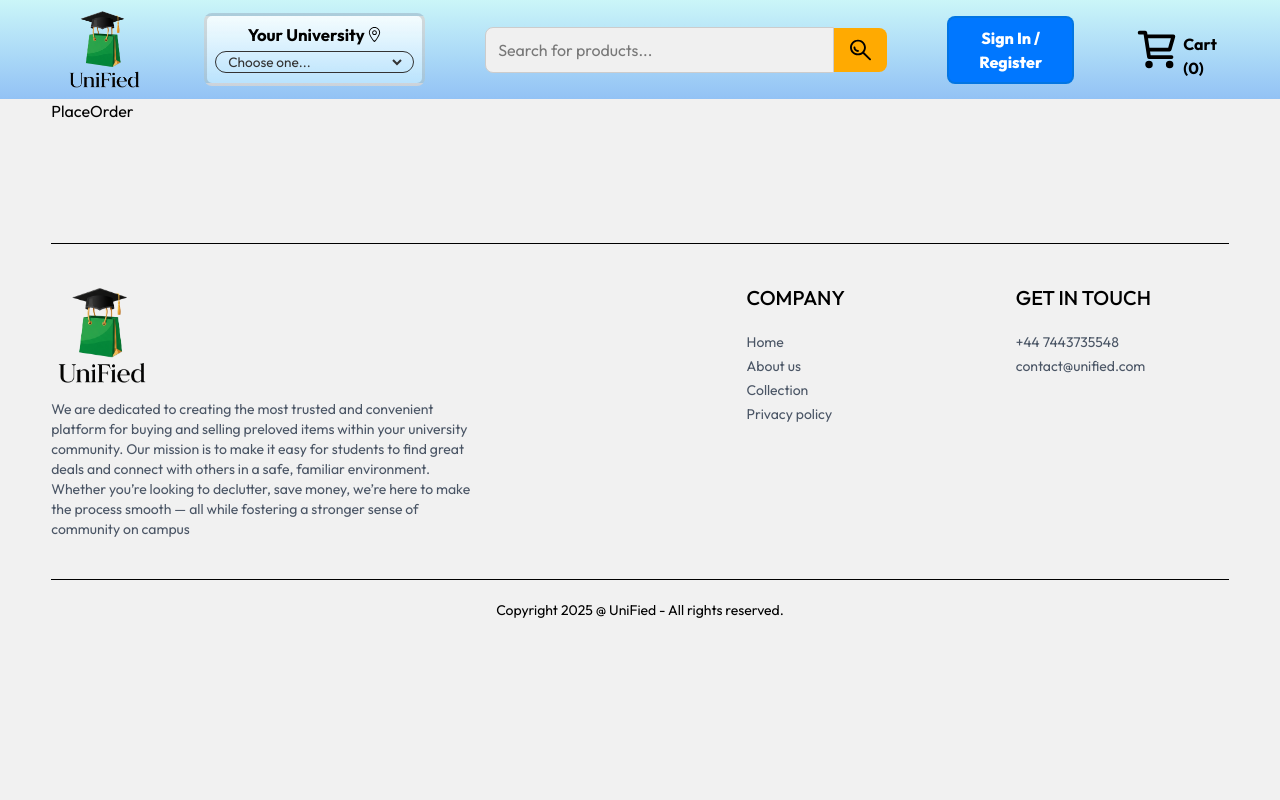
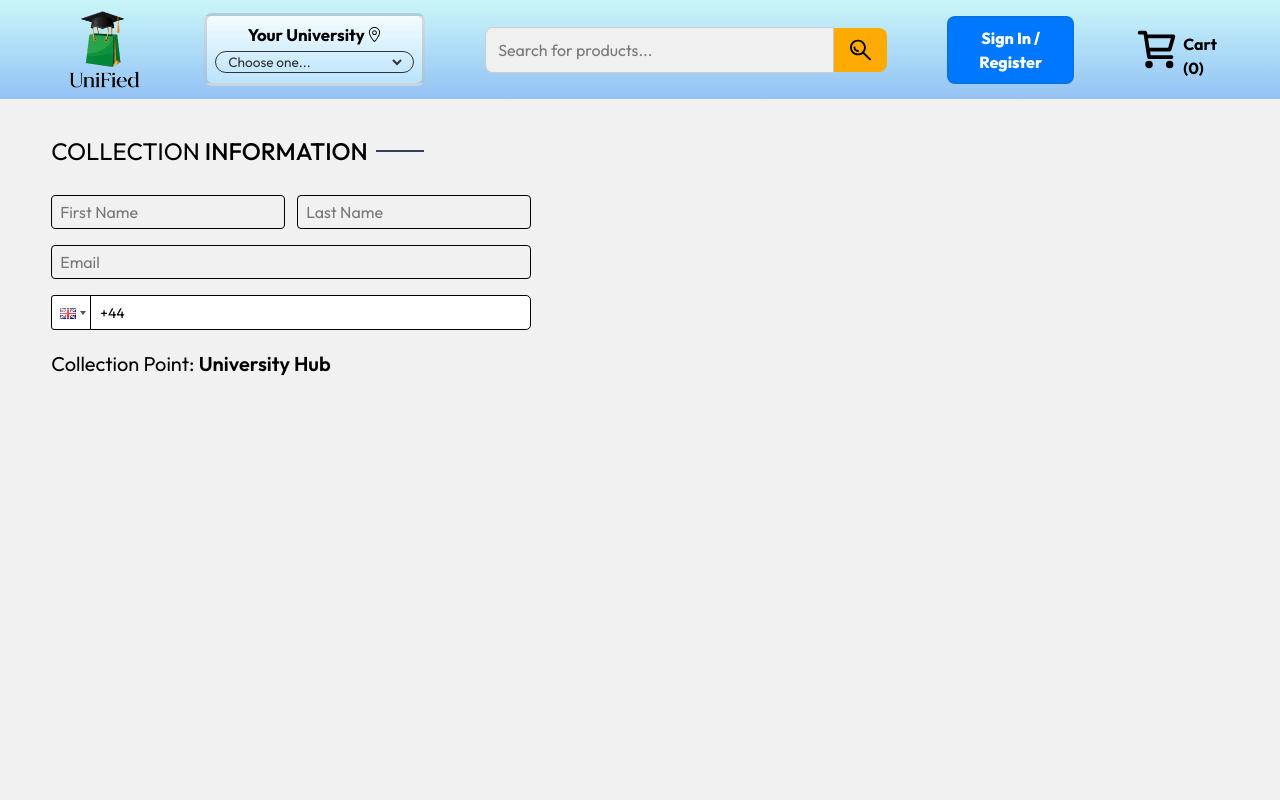
Before and after one commit to ajamidar/UniFied, a React (Vite) app in the folder frontend/: page /place-order in a window 1280 px wide. Shown: the top 800 px of the page. Built offline with nearby package versions, Linux system fonts and the light colour scheme.

Commit message:
Place-Order page in process

```diff
--- a/frontend/src/context/ShopContext.jsx
+++ b/frontend/src/context/ShopContext.jsx
@@ -2,6 +2,7 @@ import { useState } from "react";
 import { ShopContext } from "./ShopContextContext";
 import { products } from "../assets/frontend_assets/assets";
 import { toast } from "react-toastify";
+import { useNavigate } from "react-router-dom";
 
 
 const ShopContextProvider = ({ children }) => {
@@ -11,6 +12,7 @@ const ShopContextProvider = ({ children }) => {
     const [showSearch, setShowSearch] = useState(true);
     const [searchHit, setSearchHit] = useState(false);
     const [cartItems, setCartItems] = useState({});
+    const navigate = useNavigate();
 
     //Add to cart functionality
     const addToCart = async (itemId, size) => {
@@ -92,7 +94,8 @@ const ShopContextProvider = ({ children }) => {
         searchHit, setSearchHit,
         cartItems, setCartItems,
         addToCart, getCartCount,
-        updateQuantity, getCartAmount
+        updateQuantity, getCartAmount,
+        navigate
     }
 
     return (
--- a/frontend/src/index.css
+++ b/frontend/src/index.css
@@ -255,6 +255,8 @@ a.active hr{
   transition: 0.3s ease;
 }
 
+
+
 @media (max-width: 768px) {
   .gallery-item {
     padding: 6%;
@@ -268,3 +270,23 @@ a.active hr{
 ::-webkit-scrollbar{
   display: none;
 }
+
+.react-tel-input {
+  width: 100% !important;
+}
+
+.react-tel-input .form-control {
+  width: 100% !important;
+}
+
+.phone-input-container {
+  width: 100%;
+}
+
+.phone-input-container .form-control {
+  width: 100% !important;
+}
+
+.phone-input-dropdown {
+  background-color: white !important;
+}
--- a/frontend/src/pages/Cart.jsx
+++ b/frontend/src/pages/Cart.jsx
@@ -9,7 +9,7 @@ const Cart = () => {
 
   const { selectedUni } = useParams();
 
-  const { products, currency, cartItems, updateQuantity } = useContext(ShopContext);
+  const { products, currency, cartItems, updateQuantity, navigate } = useContext(ShopContext);
 
   const [cartData, setCartData] = useState([]);
 
@@ -83,6 +83,10 @@ const Cart = () => {
       <div className='flex justify-end my-20'>
         <div className='w-full sm:w-[450px]'>
           <CartTotal />
+          <hr className='mt-2' />
+          <div className='w-full sm:w-[450px] my-6'>
+            <button onClick={() => navigate('/place-order')} className='bg-[#0077ff] w-full rounded-2xl text-white sm:text-sm max-sm:text-sm px-1.5 py-1.5 font-bold hover:bg-blue-700 cursor-pointer'>PROCEED TO CHECKOUT</button>
+          </div>
         </div>
       </div>
 
--- a/frontend/src/pages/PlaceOrder.jsx
+++ b/frontend/src/pages/PlaceOrder.jsx
@@ -1,8 +1,48 @@
-import React from 'react'
+import React, { useState } from 'react'
+import Title from '../components/Title'
+import PhoneInput from 'react-phone-input-2'
+import 'react-phone-input-2/lib/style.css'
 
 const PlaceOrder = () => {
+  const [phone, setPhone] = useState('')
+  const collectionPoint = 'University Hub';
+
   return (
-    <div>PlaceOrder</div>
+    <div className='flex flex-col sm:flex-row justify-between gap-4 pt-5 sm:pt-5 min-h-[80vh]'>
+
+      {/**--------------Left Side--------------**/}
+      <div className='flex flex-col gap-4 w-full sm:max-w-[480px]'>
+
+        <div className='text-xl sm:text-2xl mt-4'>
+          <Title text1={'COLLECTION'} text2={'INFORMATION'} />
+        </div>
+
+        <div className='flex gap-3'>
+          <input type='text' placeholder='First Name' className='border rounded-sm w-full px-2 py-1' />
+          <input type='text' placeholder='Last Name' className='border rounded-sm w-full px-2 py-1' />
+        </div>
+
+        <input type='email' placeholder='Email' className='border rounded-sm w-full px-2 py-1' />
+
+        {/* Phone number with country code selector */}
+        <div className='w-full'>
+          <PhoneInput
+            country={'gb'}
+            value={phone}
+            onChange={setPhone}
+            inputClass='border !border-black'
+            containerClass='phone-input-container'
+            buttonClass='phone-input-dropdown !border-black'
+            enableSearch={true}
+            placeholder="Phone Number"
+          />
+        </div>
+
+        <p className='text-xl w-full py-1'>Collection Point:&nbsp;
+          <span className='font-semibold'>{collectionPoint}</span>
+        </p>
+      </div>
+    </div>
   )
 }
 
--- a/package.json
+++ b/package.json
@@ -1,6 +1,7 @@
 {
   "dependencies": {
     "motion": "^12.23.12",
+    "react-phone-input-2": "^2.15.1",
     "react-toastify": "^11.0.5"
   }
 }
```
Also changed, not shown: 1 other file (tests, documents, lock files or other folders).
